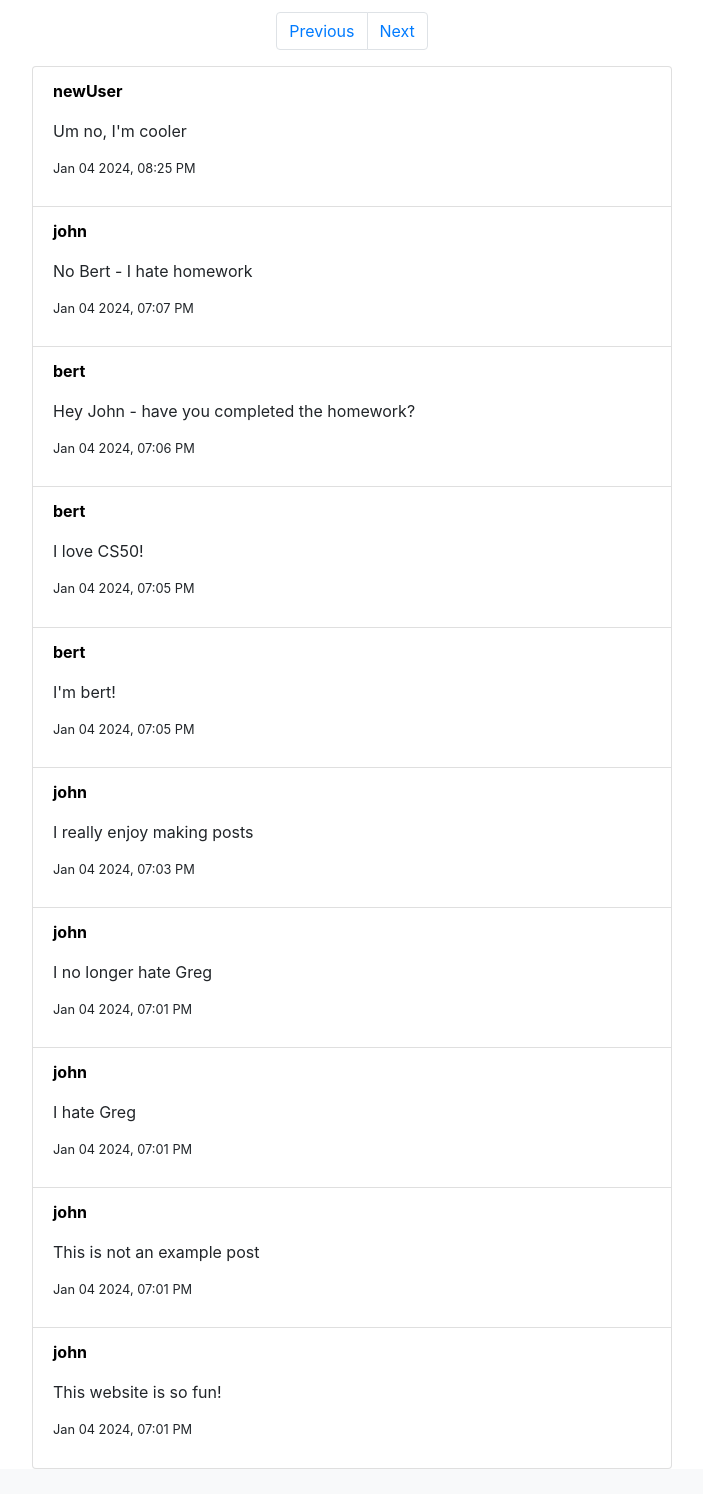
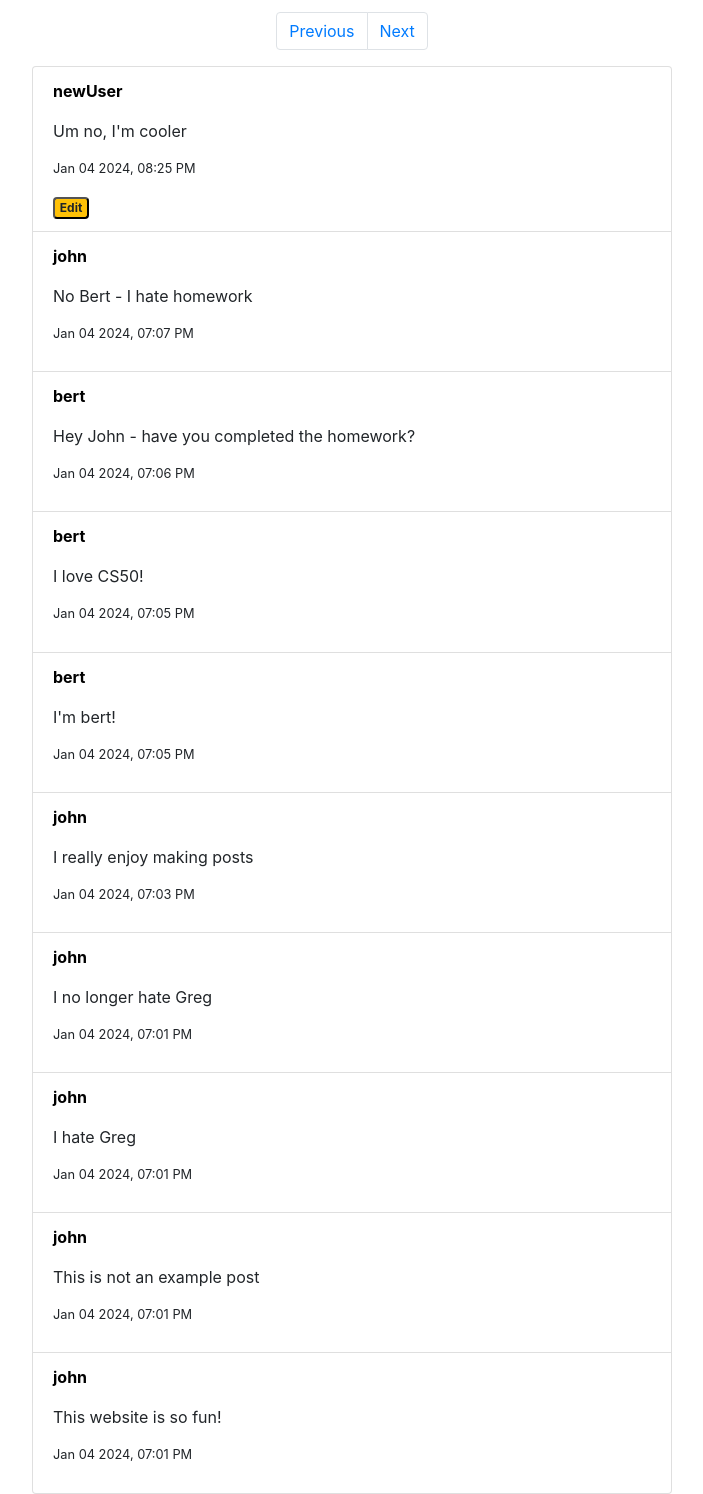
Before and after one commit to theodoregraham1/cs50w_network, a Django app: page / in a window 1280 px wide. Shown: the part 376-1870 px from the top of the page, without its empty margins (288-991 px from the left). Before the commit the page ends 1845 px from the top, so only its background shows below. Run offline with Django 3.2, Linux system fonts and the light colour scheme; a user stored in the database is signed in; data comes from the database, SQL or seed files in the repository; both versions use the stored data as it was after the commit; some libraries are stand-ins or nearby versions.

Commit message:
Allow editing of posts

```diff
--- a/project4/network/models.py
+++ b/project4/network/models.py
@@ -15,7 +15,8 @@ class Post(models.Model):
     def serialise(self):
         return {
             "id": self.id,
-            "user": self.user.username,
+            "username": self.user.username,
+            "userid": self.user.id,
             "text": self.text,
             "timestamp": self.timestamp.strftime("%b %d %Y, %I:%M %p"),
         }
--- a/project4/network/static/network/scripts.js
+++ b/project4/network/static/network/scripts.js
@@ -4,9 +4,11 @@ const NEXT_PAGE_BTN = "page-next-btn";
 const POSTS_PER_PAGE = 10;
 
 let page_num = 0;
+let user_id = 0;
 
 document.addEventListener("DOMContentLoaded", function () {
 	disable_button(PREVIOUS_PAGE_BTN)
+	user_id = JSON.parse(document.getElementById('user_id').textContent);
 })
 
 function load_filtered_posts(filter_type, filter_val) {
@@ -44,13 +46,21 @@ function load_posts() {
 }
 
 function add_post(post) {
+	console.log(post)
+
 	const li = document.createElement("li")
+
+	li.id = `post-${post.id}`;
 	li.className = "list-group-item mx-auto col-md-6"
 	li.innerHTML = `
-				<p><a href="user/${post.user}"><b>${post.user}</b></a></p>
-				<p>${post.text}</p>
+				<p><a href="user/${post.username}"><b>${post.username}</b></a></p>
+				<p id="post-text-${post.id}">${post.text}</p>
 				<p class="small">${post.timestamp}</p>
-		`
+		`;
+	if (user_id === post.userid) {
+		li.innerHTML += `<button id="post-edit-${post.id}" class="badge badge-warning" onclick="open_edit_box(${post.id})">Edit</button>`;
+	}
+
 	document.getElementById("posts").append(li)
 
 	console.log("Added post: " + post.id)
@@ -101,3 +111,51 @@ function activate_button(id) {
 
 	console.log("Activated button: ", id)
 }
+
+function open_edit_box(post_id) {
+	// Add textarea for editing
+	const post_text = document.getElementById(`post-text-${post_id}`);
+
+	const text = post_text.innerText;
+	post_text.innerHTML = `
+		<form id="post-edit-form-${post_id}" class="form-group">
+			<textarea id="post-edit-text-${post_id}" class="form-control" rows="5">${text}</textarea>
+			<input class="btn btn-warning" value="Save" type="submit">
+		</form>
+	`
+	let form = document.getElementById(`post-edit-form-${post_id}`);
+	form.addEventListener('submit', event => {
+		event.preventDefault();
+		edit_post(post_id);
+	});
+
+	// Remove edit button
+	document.getElementById(`post-edit-${post_id}`).hidden = true;
+}
+
+function edit_post(post_id) {
+	let data = new FormData();
+
+	data.append('text', document.getElementById(`post-edit-text-${post_id}`).value);
+	data.append('post_id', post_id);
+	data.append("csrfmiddlewaretoken", document.getElementsByName("csrfmiddlewaretoken")[0].value)
+
+	fetch("../edit", {
+		method: "POST",
+		body: data,
+	})
+		.then(response => response.json())
+		.then(post => {
+			const li = document.getElementById(`post-${post_id}`)
+
+			li.innerHTML = `
+				<p><a href="user/${post.username}"><b>${post.username}</b></a></p>
+				<p id="post-text-${post.id}">${post.text}</p>
+				<p class="small">${post.timestamp}</p>
+			`;
+
+			if (user_id === post.userid) {
+				li.innerHTML += `<button id="post-edit-${post.id}" class="badge badge-warning" onclick="open_edit_box(${post.id})">Edit</button>`;
+			}
+		})
+}
--- a/project4/network/templates/network/layout.html
+++ b/project4/network/templates/network/layout.html
@@ -12,7 +12,6 @@
         {% block head %}{% endblock %}
     </head>
     <body>
-
         <nav class="navbar navbar-expand-lg navbar-light bg-light">
             <a class="navbar-brand" href="">Network</a>
 
@@ -58,5 +57,7 @@
             {% block body %}
             {% endblock %}
         </div>
+
+        {% csrf_token %}
     </body>
 </html>
--- a/project4/network/urls.py
+++ b/project4/network/urls.py
@@ -20,4 +20,5 @@ urlpatterns = [
     # Update data
     path("add", views.new_post, name="add"),
     path("follow/<int:id>", views.follow, name="follow"),
+    path("edit", views.edit_post, name="edit"),
 ]
--- a/project4/network/views.py
+++ b/project4/network/views.py
@@ -4,6 +4,7 @@ from django.db import IntegrityError
 from django.http import HttpResponseRedirect, JsonResponse
 from django.shortcuts import render
 from django.urls import reverse
+from django.utils.datastructures import MultiValueDictKeyError
 
 from .models import User, Post
 from .forms import NewPostForm
@@ -139,12 +140,14 @@ def profile_view(request, username):
 
 def follow(request, id):
     # If the user is not following the profile of 'id' then follows them, else unfollows them
+    if not request.user.is_authenticated:
+        return JsonResponse({}, status=511)
 
     # Get profile user
     try:
         user = User.objects.get(id=id)
     except User.DoesNotExist:
-        return JsonResponse([], status=500)
+        return JsonResponse({}, status=500)
 
     # Follow or unfollow
     if request.user in user.followers.all():
@@ -159,3 +162,32 @@ def following_view(request):
     return render(request, "network/following.html", {
         "form": NewPostForm,
     })
+
+
+def edit_post(request):
+    # Ensure the user is logged in
+    if not request.user.is_authenticated:
+        return JsonResponse({}, status=511)
+
+    # Ensure correct method used
+    if request.method != "POST":
+        return JsonResponse({}, status=500)
+
+    data = request.POST
+
+    # Get post
+    try:
+        post = Post.objects.get(id=data["post_id"])
+    except MultiValueDictKeyError:
+        return JsonResponse({}, status=500)
+    except Post.DoesNotExist:
+        return JsonResponse({}, status=500)
+
+    # Check whether the user is the one who made the post
+    if post.user != request.user:
+        return JsonResponse({}, status=511)
+
+    post.text = data["text"]
+    post.save()
+
+    return JsonResponse(post.serialise(), status=201)
```
Also changed, not shown: project4/db.sqlite3.
